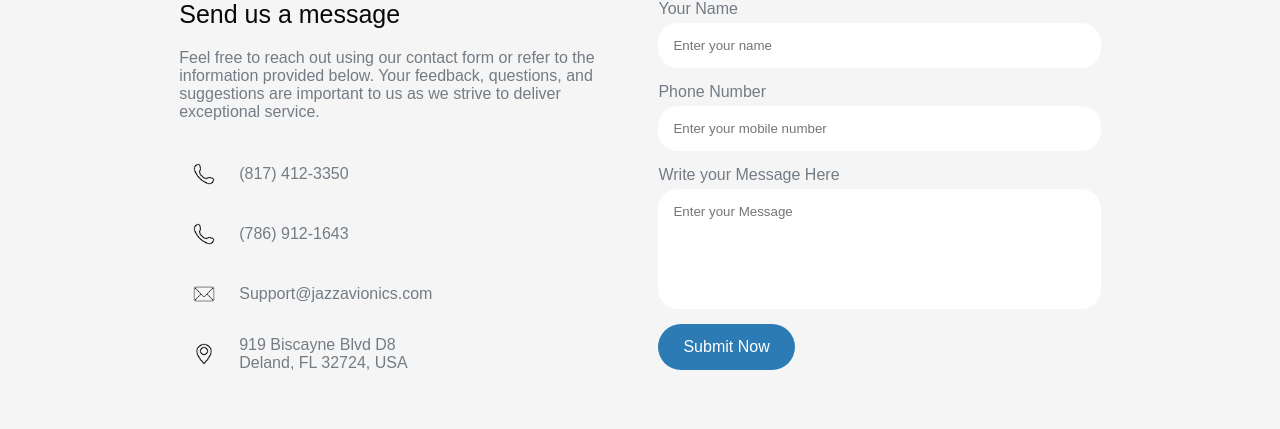
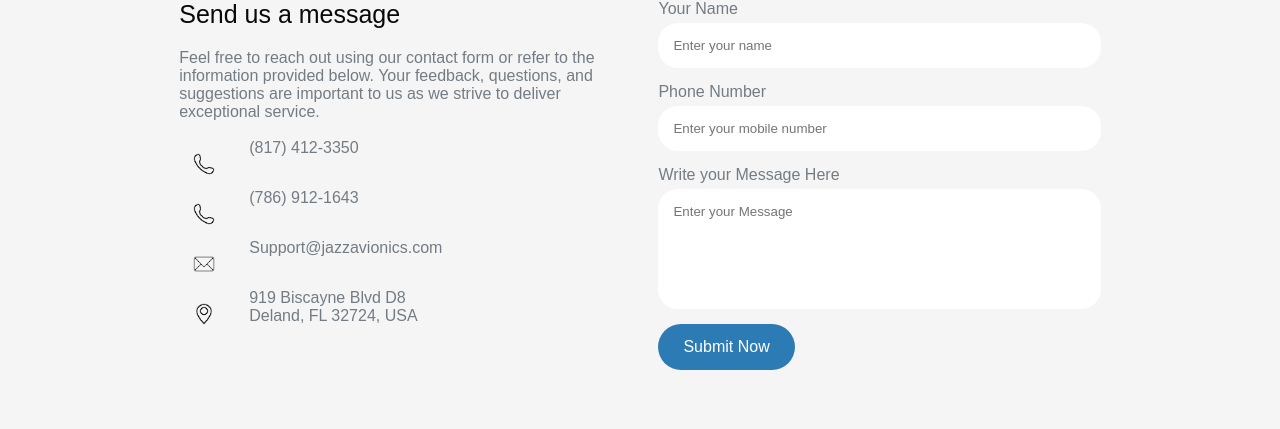
Before and after one commit to Koala-Tech-Digital-Solutions/JazzAvionics, a React (Vite) app: page / in a window 1280 px wide. Shown: the part 3547-3976 px from the top of the page. Built offline with nearby package versions, Linux system fonts and the light colour scheme.

Commit message:
Update Contact.css

```diff
--- a/src/Components/Contact/Contact.css
+++ b/src/Components/Contact/Contact.css
@@ -27,8 +27,8 @@
 }
 .contact-col ul li {
   display: flex;
-  align-items: center;
-  margin: 10px 0;
+  align-items: flex-start;
+  gap: 10px;
 }
 .contact-col ul li img {
   width: 50px;
```
